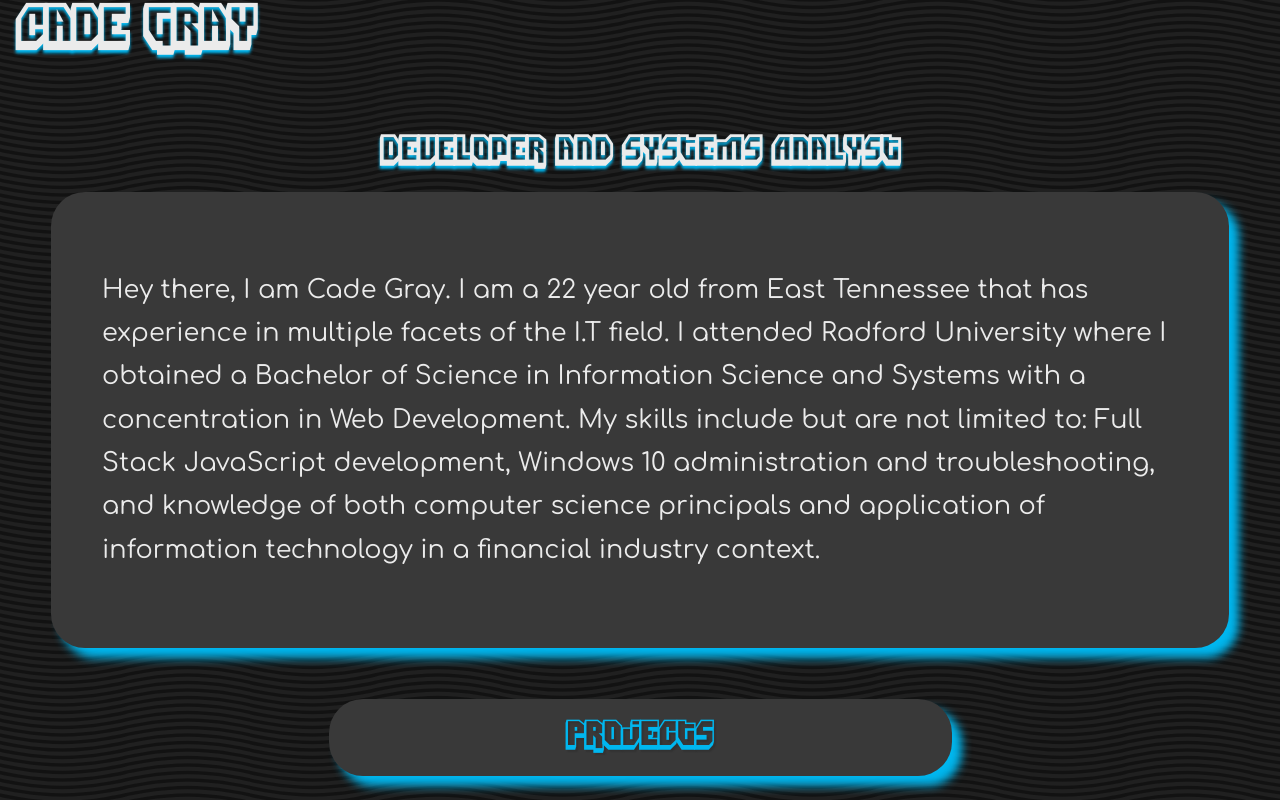
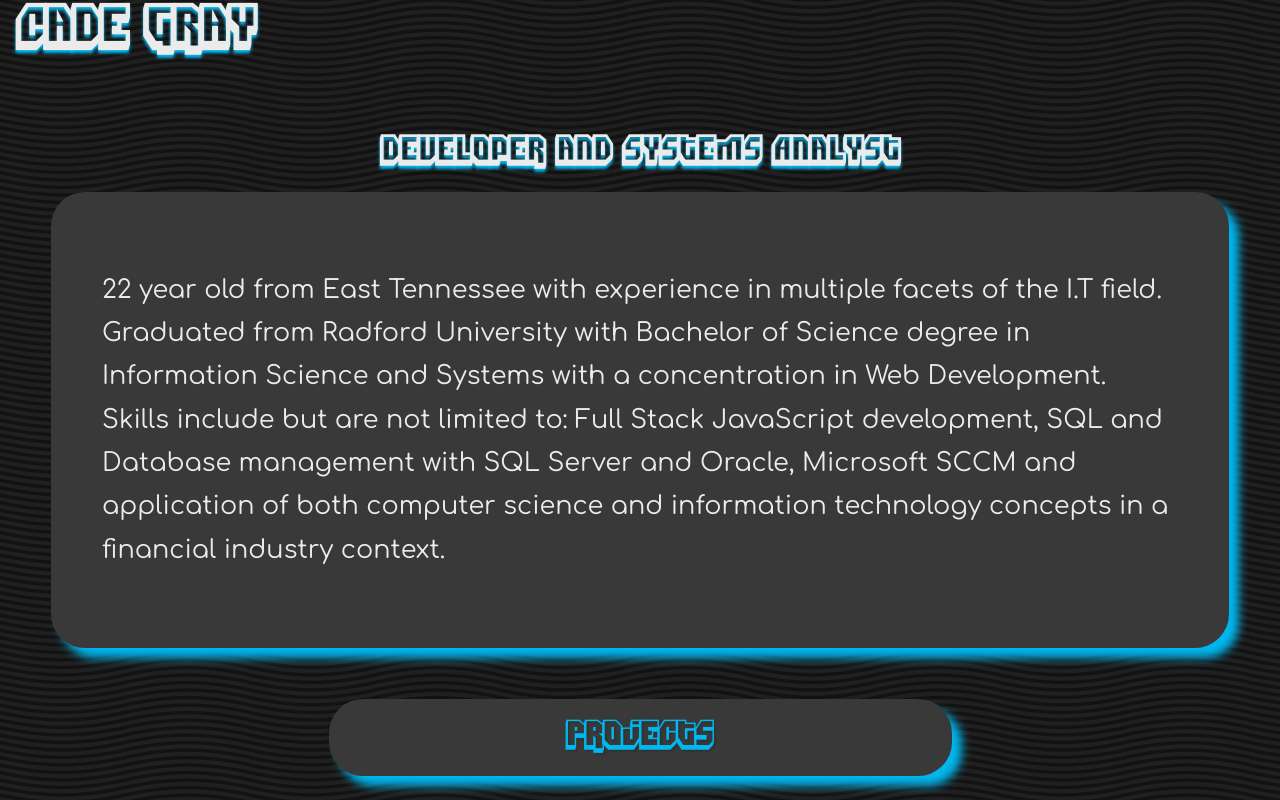
Before and after one commit to cade-gray/personal-site-react, a React (Create React App) app: page / in a window 1280 px wide. Shown: the top 800 px of the page. Built offline with nearby package versions, Linux system fonts and the light colour scheme.

Commit message:
Update bio

```diff
--- a/src/BioCard/bioText.js
+++ b/src/BioCard/bioText.js
@@ -2,5 +2,5 @@ var dob = new Date("06/06/1998");
 var ageDT = new Date(Date.now() - dob.getTime());
 var age = Math.abs(ageDT.getUTCFullYear() - 1970);
 module.exports = {
-  bioText: `Hey there, I am Cade Gray.  I am a ${age} year old from East Tennessee that has experience in multiple facets of the I.T field.  I attended Radford University where I obtained a Bachelor of Science in Information Science and Systems with a concentration in Web Development. My skills include but are not limited to: Full Stack JavaScript development, Windows 10 administration and troubleshooting, and knowledge of both computer science principals and application of information technology in a financial industry context.`,
+  bioText: `${age} year old from East Tennessee with experience in multiple facets of the I.T field.  Graduated from Radford University with Bachelor of Science degree in Information Science and Systems with a concentration in Web Development. Skills include but are not limited to: Full Stack JavaScript development, SQL and Database management with SQL Server and Oracle, Microsoft SCCM and application of both computer science and information technology concepts in a financial industry context.`,
 };
```
